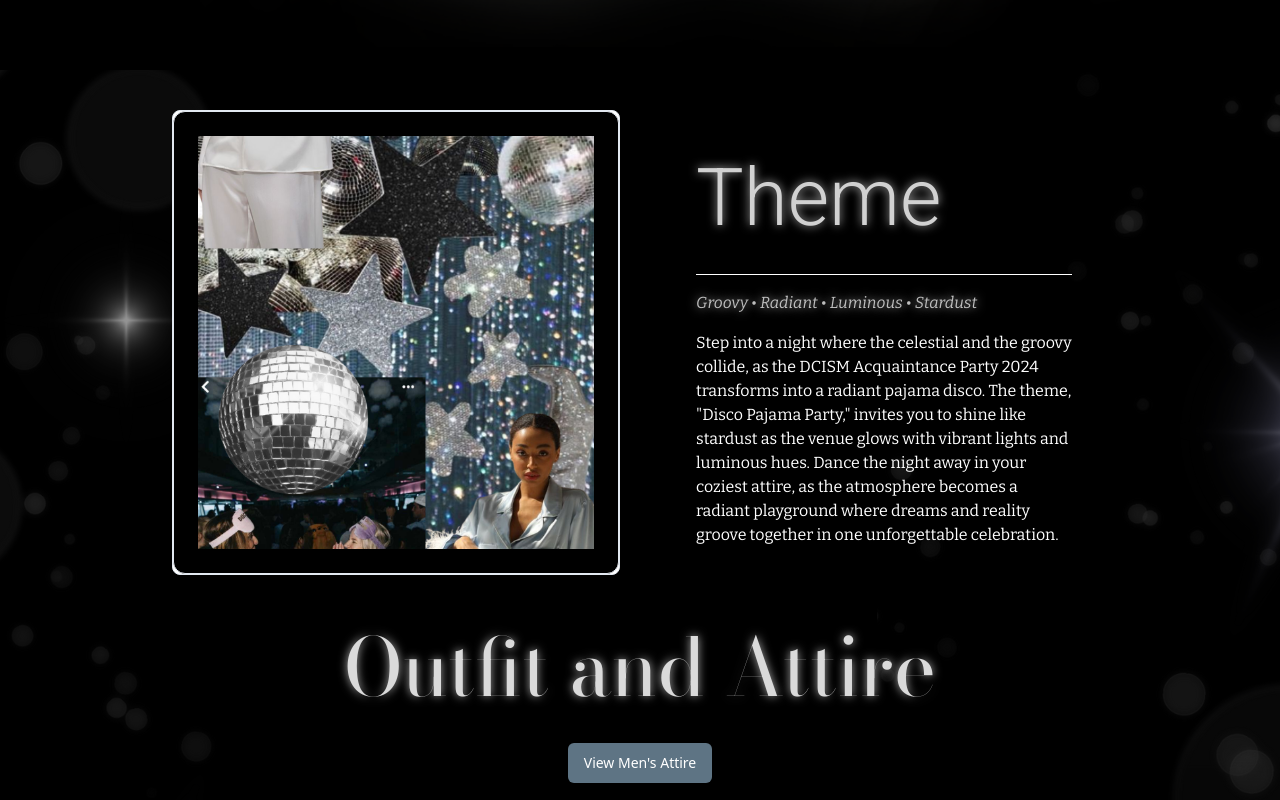
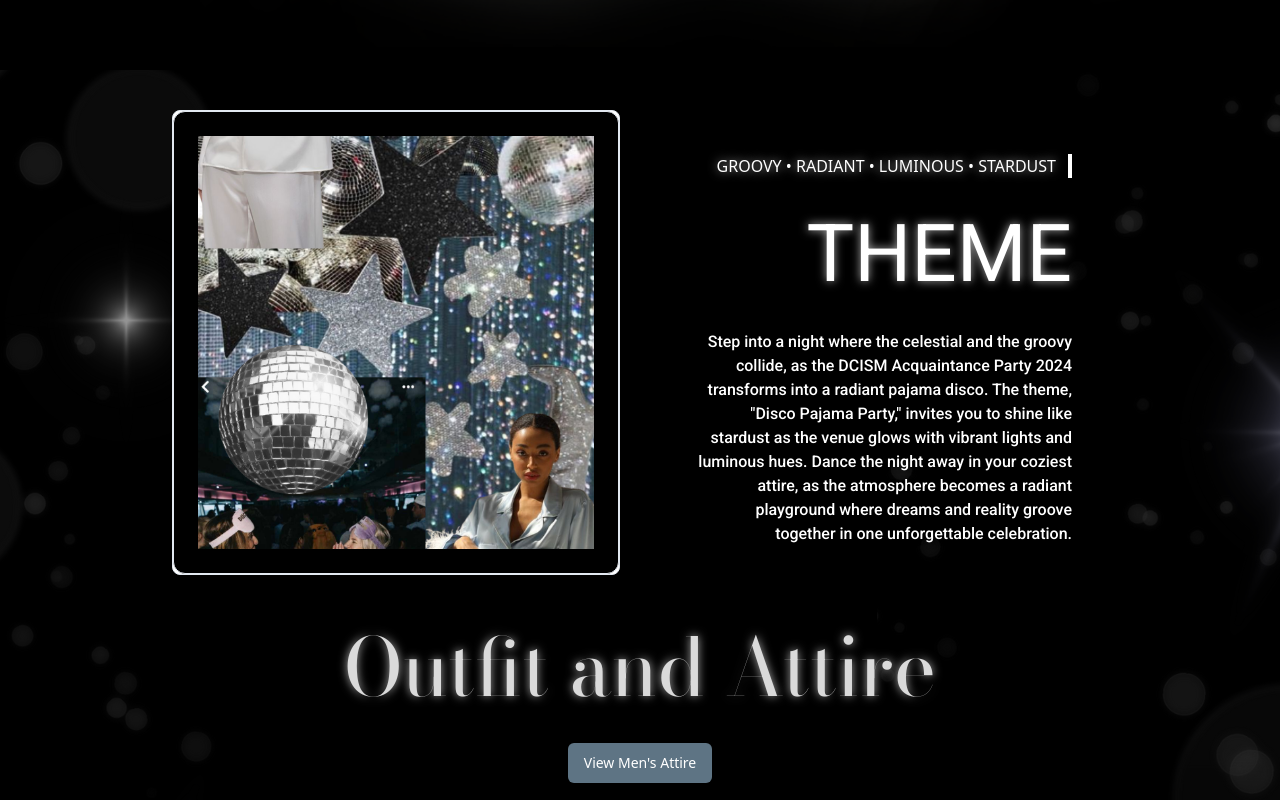
Before and after one commit to baristabarita/dcism-disco, a React (Vite) app: page / in a window 1280 px wide. Shown: the part 1680-2480 px from the top of the page. Built offline with nearby package versions, Linux system fonts and the light colour scheme.

Commit message:
[CHORE] Added Formatting and UI changes to Theme, Fixed bug for fade ins

```diff
--- a/src/components/navbar/navbar.tsx
+++ b/src/components/navbar/navbar.tsx
@@ -115,7 +115,7 @@ const Navbar: React.FC = () => {
                     key={link}
                     className={`mr-28 text-center cursor-pointer xs:max-sm:mr-8 xl:max-2xl:mr-16
                         ${activeLink === link ?
-                            'text-white font-bold relative group bg-[#9a42ac] px-5 py-3' :
+                            'text-white font-bold relative group bg-[#5e7484] px-5 py-3' :
                             'relative group py-3 hover:px-5'
                         }`}
                 >
@@ -144,7 +144,7 @@ const Navbar: React.FC = () => {
                             </button>
                             <button
                                 onClick={() => (window.location.href = 'https://bit.ly/DCISMLuminaDivina')}
-                                className="pl-5 pr-9 py-5 bg-white hover:bg-[#9a42ac] text-black font-bold rounded-bl-xl hover:text-[#e2e2e2] transition-colors delay-250 duration-3000 ease-in"
+                                className="pl-5 pr-9 py-5 bg-white hover:bg-[#5e7484] text-black font-bold rounded-bl-xl hover:text-[#e2e2e2] transition-colors delay-250 duration-3000 ease-in"
                             >
                                 Register Now
                             </button>
--- a/src/components/overview/Overview.tsx
+++ b/src/components/overview/Overview.tsx
@@ -5,7 +5,7 @@ const Overview: React.FC = () => {
   const [isVisible, setIsVisible] = useState(false);
 
   const handleScroll = () => {
-    const overviewElement = document.getElementById("overview-section");
+    const overviewElement = document.getElementById("overview");
     if (overviewElement) {
       const rect = overviewElement.getBoundingClientRect();
       setIsVisible(rect.top < window.innerHeight && rect.bottom >= 0);
--- a/src/components/qrsec/Qrsec.tsx
+++ b/src/components/qrsec/Qrsec.tsx
@@ -4,7 +4,7 @@ import qrimg from "../../assets/images/qrcode.png";
 
 const Qrsec: React.FC = () => {
   return (
-    <section id="qrscan" className="items-center mt-5">
+    <section id="qrscan" className="items-center mt-5 py-4">
       <h1 className="text-[1em] md:text-[1.2em] lg:text-[1.3em] text-center italic font-bitter text-[#dadada] glow px-10 md:px-20">
         Delve into an enchanting night of radiance and wonder as we await the
         biggest & most-anticipated DCISM event this semester - with the theme,
--- a/src/components/theme/Theme.tsx
+++ b/src/components/theme/Theme.tsx
@@ -1,30 +1,86 @@
-import React from "react";
-import { Card, CardContent } from "@/components/ui/card"
-import { Separator } from "@/components/ui/separator"
-import image from '../../assets/images/theme_image.png'
+import React, { useState, useEffect } from "react";
+import { Card, CardContent } from "@/components/ui/card";
+import { Separator } from "@/components/ui/separator";
+import image from "../../assets/images/theme_image.png";
 
 const Theme: React.FC = () => {
+  const [isVisible, setIsVisible] = useState(false);
+
+  const handleScroll = () => {
+    const overviewElement = document.getElementById("theme");
+    if (overviewElement) {
+      const rect = overviewElement.getBoundingClientRect();
+      setIsVisible(rect.top < window.innerHeight && rect.bottom >= 0);
+    }
+  };
+
+  useEffect(() => {
+    window.addEventListener("scroll", handleScroll);
+    return () => {
+      window.removeEventListener("scroll", handleScroll);
+    };
+  }, []);
+
   return (
-        <section id="theme" className='mt-10 pb-4 flex flex-col md:flex-row justify-center items-center space-x-10'>
+    <section
+      id="theme"
+      className={`mt-10 pb-4 flex flex-col md:flex-row justify-center items-center space-x-10 ${
+        isVisible ? "animate-fade-up" : ""
+      }`}
+    >
       {/* column 1 - img goes here */}
-            <div className='md:w-1/2 md:max-w-md'>
+      <div className="md:w-1/2 md:max-w-md">
         <Card>
           <CardContent className="bg-black border rounded-xl flex items-center justify-center p-6">
-                        <img src={image} className="object-cover w-full h-full animate-fade-in" />
+            <img
+              src={image}
+              className="object-cover w-full h-full animate-fade-in"
+            />
           </CardContent>
         </Card>
       </div>
+
       {/* column 2 - info here */}
-            <div className='px-9 md:w-1/2 md:max-w-md'>
-                <h1 className='text-start text-[7vh] md:text-[10vh] font-light font-roboto text-[#d1d1d1] glow'>Theme</h1>
-                <Separator className="my-4 bg-white" />
-                <h4 className="my-4 italic font-bitter text-[#bdbdbd] glow">Groovy • Radiant • Luminous • Stardust</h4>
-                <p className="font-bitter">
-                Step into a night where the celestial and the groovy collide, as the DCISM Acquaintance Party 2024 transforms into a radiant pajama disco. The theme, "Disco Pajama Party," invites you to shine like stardust as the venue glows with vibrant lights and luminous hues. Dance the night away in your coziest attire, as the atmosphere becomes a radiant playground where dreams and reality groove together in one unforgettable celebration.
+      <div className="px-9 md:w-1/2 md:max-w-md">
+        <div className="relative">
+          <div
+            className={`absolute right-0 h-full w-1 bg-white ${
+              isVisible ? "animate-slide-down delay-1 duration-2000" : ""
+            }`}
+          ></div>
+          <h1
+            className={`text-1.5xl sm:text-1xl font-light text-white text-right my-4 mr-4 glow ${
+              isVisible ? "animate-fade-in delay-4" : ""
+            }`}
+          >
+            GROOVY • RADIANT • LUMINOUS • STARDUST
+          </h1>
+        </div>
+
+        <h2
+          className={`text-[5em] font-normal font-roboto text-white text-right glow ${
+            isVisible ? "animate-fade-up delay-75" : ""
+          }`}
+        >
+          THEME
+        </h2>
+
+        <p
+          className={`text-white text-right font-roboto font-medium max-w-screen-sm mt-2 sm:mt-4 custom-text-shadow ${
+            isVisible ? "animate-fade-up delay-75" : ""
+          }`}
+        >
+          Step into a night where the celestial and the groovy collide, as the
+          DCISM Acquaintance Party 2024 transforms into a radiant pajama disco.
+          The theme, "Disco Pajama Party," invites you to shine like stardust as
+          the venue glows with vibrant lights and luminous hues. Dance the night
+          away in your coziest attire, as the atmosphere becomes a radiant
+          playground where dreams and reality groove together in one
+          unforgettable celebration.
         </p>
       </div>
     </section>
-    )
-}
+  );
+};
 
 export default Theme;
--- a/src/components/venue/Venue.tsx
+++ b/src/components/venue/Venue.tsx
@@ -5,7 +5,7 @@ const Venue: React.FC = () => {
   const [isVisible, setIsVisible] = useState(false);
 
   const handleScroll = () => {
-    const overviewElement = document.getElementById("venue-section");
+    const overviewElement = document.getElementById("venue");
     if (overviewElement) {
       const rect = overviewElement.getBoundingClientRect();
       setIsVisible(rect.top < window.innerHeight && rect.bottom >= 0);
@@ -59,9 +59,18 @@ const Venue: React.FC = () => {
             isVisible ? "animate-fade-up delay-75" : ""
           }`}
         >
-    Paradise Garden Events Pavilion is located at H. Abellana St, Mandaue City, Cebu, Philippines.
-    <br/>
-    Check them out by <a className="text-[#dadada]" href="https://www.google.com/maps/place/Paradise+Garden+Events+Pavilion/@10.3630047,123.9487533,15z/data=!4m6!3m5!1s0x33a99873eb866bdf:0xe54e22b8829efd98!8m2!3d10.3630047!4d123.9487533!16s%2Fg%2F1q62dzcns?entry=ttu&g_ep=EgoyMDI0MDgyMS4wIKXMDSoASAFQAw%3D%3D">clicking here</a>!
+          Paradise Garden Events Pavilion is located at H. Abellana St, Mandaue
+          City, Cebu, Philippines.
+          <br />
+          <br />
+          Check them out by{" "}
+          <a
+            className="text-[#dadada] hover:underline glow"
+            href="https://www.google.com/maps/place/Paradise+Garden+Events+Pavilion/@10.3630047,123.9487533,15z/data=!4m6!3m5!1s0x33a99873eb866bdf:0xe54e22b8829efd98!8m2!3d10.3630047!4d123.9487533!16s%2Fg%2F1q62dzcns?entry=ttu&g_ep=EgoyMDI0MDgyMS4wIKXMDSoASAFQAw%3D%3D"
+          >
+            clicking here
+          </a>
+          !
         </p>
       </div>
     </section>
```
Lines whose indentation alone changed are shown as unchanged.
